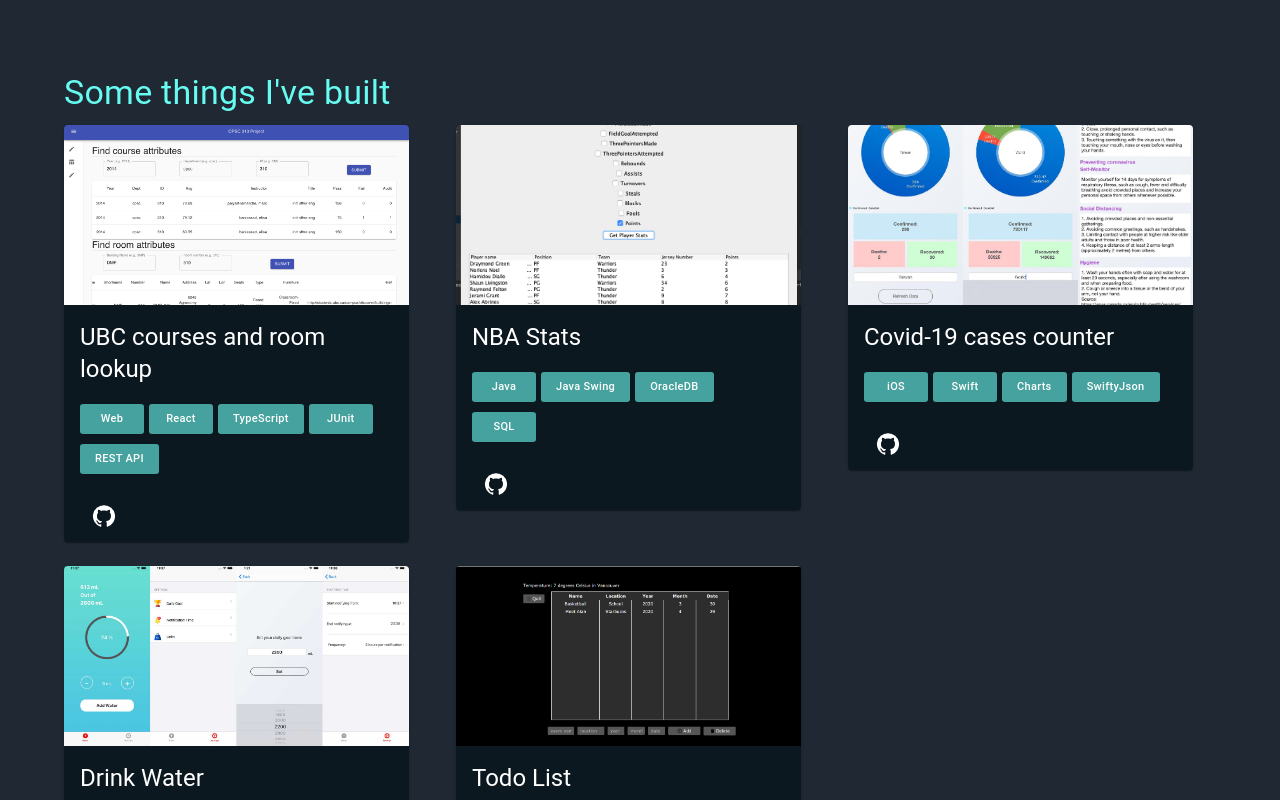
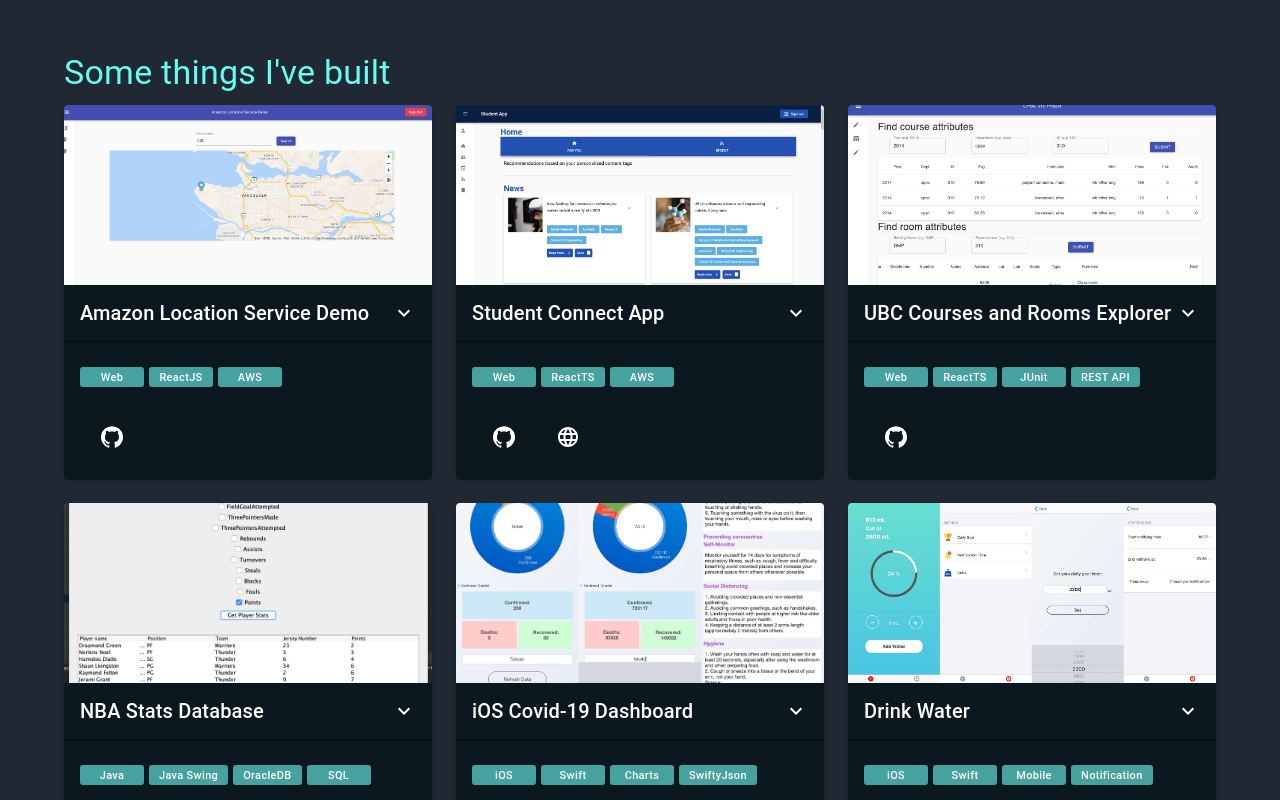
Before and after one commit to edwardchchen/edwardchchen.github.io, a React (Create React App) app: page / in a window 1280 px wide. Shown: the part 1480-2280 px from the top of the page. Built offline with nearby package versions, Linux system fonts and the light colour scheme; no server answers.

Commit message:
project section finished

```diff
--- a/src/components/Sidebar.js
+++ b/src/components/Sidebar.js
@@ -61,7 +61,7 @@
                             </Typography>
                         </Button>
 
-                        <Button sx={{color: "#FFFFFF", '&:hover': {color: '#171515',}}}>
+                        <Button sx={{color: "#FFFFFF", '&:hover': {color: 'gray',}}}>
                             <GitHubIcon fontSize={"large"} onClick={() => window.open(githubLink, "_blank")}/>
                         </Button>
                         <Button sx={{color: "#FFFFFF", '&:hover': {color: '#0077B5',}}}>
@@ -71,9 +71,7 @@
                                 onClick={() => window.open(Resume, "_blank")}>
                             Resume
                         </Button>
-
                     </Toolbar>
-
                 </AppBar>
             </Box>
         </Box>
--- a/src/components/Tag.js
+++ b/src/components/Tag.js
@@ -6,7 +6,7 @@
     border: 0,
     color: 'white',
     height: 20,
-    padding: '15px',
+    padding: '10px',
     marginRight: '5px',
     marginTop: '10px',
     '&:hover': {
--- a/src/components/cards/ProjectCard.js
+++ b/src/components/cards/ProjectCard.js
@@ -1,44 +1,64 @@
 import * as React from 'react';
 import Card from '@mui/material/Card';
-import CardActions from '@mui/material/CardActions';
 import CardContent from '@mui/material/CardContent';
 import CardMedia from '@mui/material/CardMedia';
-import Button from '@mui/material/Button';
 import Typography from '@mui/material/Typography';
-import {IconButton} from "@mui/material";
-import GitHubIcon from '@mui/icons-material/GitHub';
-import IosShareIcon from '@mui/icons-material/IosShare';
 import {Tag} from "../Tag";
+import {Accordion, AccordionDetails, AccordionSummary} from "@mui/material";
+import ExpandMoreIcon from '@mui/icons-material/ExpandMore';
+import GitHubIcon from "@mui/icons-material/GitHub";
+import Button from "@mui/material/Button";
+import LanguageIcon from '@mui/icons-material/Language';
 
 export default function ProjectCard(props) {
     return (
-        <Card sx={{maxWidth: 345, backgroundColor: "#0c181f"}}>
+        <Card sx={{maxWidth: 380, backgroundColor: "#0c181f"}}>
             <CardMedia
                 component="img"
                 height="180"
                 image={props.image}
             />
+            <Accordion sx={{
+                backgroundColor: "transparent",
+                border: "none"
+            }}
+                       align={'left'}>
+                <AccordionSummary
+                    expandIcon={<ExpandMoreIcon style={{color: 'white'}}/>}
+                    aria-controls="panel1a-content"
+                    id="panel1a-header"
+                >
+                    <Typography variant="h6">{props.projectName}</Typography>
+                </AccordionSummary>
+                <AccordionDetails>
+                    <Typography variant="body2">
+                        {props.contents}
+                    </Typography>
+                </AccordionDetails>
+            </Accordion>
+            {/*<Typography gutterBottom align={"left"} variant="h5" component="div" sx={{color: "#FFFFFF"}}>*/}
+            {/*    {props.projectName}*/}
+            {/*</Typography>*/}
+            {/*<Typography variant="body2" color="white">*/}
+            {/*    {props.contents}*/}
+            {/*</Typography>*/}
             <CardContent align={"left"}>
-                <Typography gutterBottom align={"left"} variant="h5" component="div" sx={{color: "#FFFFFF"}}>
-                    {props.projectName}
-                </Typography>
-                <Typography variant="body2" color="white">
-                    {props.contents}
-                </Typography>
+
                 <Tag tags={props.tags}/>
+
             </CardContent>
-            <CardActions>
-                <Button sx={{color: "#FFFFFF", '&:hover': {color: '#171515',}}}>
+            <CardContent align={"left"}>
+                <Button sx={{color: "#FFFFFF", '&:hover': {color: 'gray',}}}>
                     <GitHubIcon size="large" onClick={() => window.open(props.githubLink, "_blank")}/>
                 </Button>
                 {props.externalLink &&
-                    <IconButton size="large" sx={{color: "#FFFFFF"}}>
-                        <IosShareIcon onClick={() => window.open(props.externalLink, "_blank")}/>
-                    </IconButton>
+                    <Button sx={{color: "#FFFFFF", '&:hover': {color: 'gray',}}}>
+                        <LanguageIcon size="large" onClick={() => window.open(props.externalLink, "_blank")}/>
+                    </Button>
                 }
 
+            </CardContent>
 
-            </CardActions>
         </Card>
     );
 }
--- a/src/pages/home/Project.js
+++ b/src/pages/home/Project.js
@@ -7,6 +7,8 @@
 import todoList from "../../assets/projectImages/todoList.png"
 import database_query from "../../assets/projectImages/nba-database-filter-by-players.png"
 import campus_explorer from "../../assets/projectImages/room-explorer-query.png"
+import amazon_location from '../../assets/projectImages/aws-location-screenshot.png'
+import student_connect_app from "../../assets/projectImages/student-connect-app.png"
 
 export default function Project() {
 
@@ -18,34 +20,56 @@
             </Typography>
             <Grid container spacing={3}>
                 <Grid item xs={12} md={4}>
-                    <ProjectCard projectName={"UBC courses and room lookup"}
+                    <ProjectCard projectName={"Amazon Location Service Demo"}
+                                 image={amazon_location}
+                                 contents={"During my internship with the UBC Cloud Innovation Centre, I have helped to develop this project. This is a demo that showcases the many capabilities of Amazon Location Service. With features such as maps, places, routes, and geofencing, it provides a comprehensive look at the capabilities of this powerful service. The app allows users to visualize location information, perform geocoding and reverse geocoding, calculate routes with various transportation and departure options, and create, list, and delete geofences. Whether you're a developer looking to integrate location services into your app or a user interested in exploring the capabilities of Amazon Location Service, this demo is a great way to get started."}
+                                 tags={["Web", "ReactJS", "AWS"]}
+                                 githubLink={"https://github.com/UBC-CIC/Amazon-Location-Service-Demo"}/>
+                </Grid>
+
+                <Grid item xs={12} md={4}>
+                    <ProjectCard projectName={"Student Connect App"}
+                                 image={student_connect_app}
+                                 contents={"During my internship with the UBC Cloud Innovation Centre, I had the opportunity to develop this prototype along with other interns. The project \" connects first-year university students to their preferred activities, clubs, and campus news feeds, tailored to each student’s interest.\" (UBC Cloud Innovation Centre) "}
+                                 tags={["Web", "ReactTS", "AWS"]}
+                                 githubLink={"https://github.com/UBC-CIC/Student-Connect-App"}
+                                 externalLink={"https://cic.ubc.ca/project/ubc-okanagan-student-connect-application/"}/>
+                </Grid>
+
+                <Grid item xs={12} md={4}>
+                    <ProjectCard projectName={"UBC Courses and Rooms Explorer"}
                                  image={campus_explorer}
-                                 contents={""} tags={["Web", "React", "TypeScript", "JUnit", "REST API"]}
+                                 contents={"UBC Courses and Rooms Explorer is a ReactTS based web application. It allows users to access valuable data about courses, including class averages, standard deviations, and fail rates. Additionally, the app provides information about classrooms, such as seating capacity, room type, and descriptions. This app allows the users to make informed decisions about their academic pursuits."}
+                                 tags={["Web", "ReactTS", "JUnit", "REST API"]}
                                  githubLink={"https://github.com/edwardchchen/Campus-explorer"}/>
                 </Grid>
 
                 <Grid item xs={12} md={4}>
-                    <ProjectCard projectName={"NBA Stats"}
+                    <ProjectCard projectName={"NBA Stats Database"}
                                  image={database_query}
-                                 contents={""} tags={["Java", "Java Swing", "OracleDB", "SQL"]}
+                                 contents={"The NBA Stats database is an invaluable resource for anyone interested in the inner workings of the National Basketball Association (NBA). With a backend Oracle SQL database and a JavaSwing frontend, the database provides a wealth of statistical information about teams and players, including averages, 3-pointers attempted and made, steals, and blocks. It is a useful tool for the NBA fans."}
+                                 tags={["Java", "Java Swing", "OracleDB", "SQL"]}
                                  githubLink={"https://github.com/edwardchchen/Basketball-Database-Project"}/>
                 </Grid>
                 <Grid item xs={12} md={4}>
-                    <ProjectCard projectName={"Covid-19 cases counter"}
+                    <ProjectCard projectName={"iOS Covid-19 Dashboard"}
                                  image={covidTracker}
-                                 contents={""} tags={["iOS", "Swift", "Charts", "SwiftyJson"]}
+                                 contents={"This iOS app provides daily data on confirmed cases, deaths, and recoveries from the COVID-19 pandemic. The app allows the user to view these cases by country. It was developed using Swift 5 and has been tested on an iPhone XR running iOS 13.1"}
+                                 tags={["iOS", "Swift", "Charts", "SwiftyJson"]}
                                  githubLink={"https://github.com/edwardchchen/COVID-19-iOS"}/>
                 </Grid>
                 <Grid item xs={12} md={4}>
                     <ProjectCard projectName={"Drink Water"}
                                  image={drinkWater}
-                                 contents={""} tags={["iOS", "Swift", "Mobile", "Notification"]}
+                                 contents={"This iOS app helps users stay hydrated by reminding them to drink water at regular intervals throughout the day. With customizable notifications delivered via the phone's notification center, the app makes it easy for users to stay on track with their hydration goals. Simply set the desired frequency of reminders and the time frame for receiving them, and the app will do the rest!"}
+                                 tags={["iOS", "Swift", "Mobile", "Notification"]}
                                  githubLink={"https://github.com/edwardchchen/DrinkWater"}/>
                 </Grid>
                 <Grid item xs={12} md={4}>
                     <ProjectCard projectName={"Todo List"}
                                  image={todoList}
-                                 contents={""} tags={["Java", "JavaFx", "JUnit", "OpenWeather API"]}
+                                 contents={"The Todolist application is a simple yet effective tool for managing and organizing tasks. Written in Java, the app uses a JavaFx frontend to display upcoming tasks added by the user. "}
+                                 tags={["Java", "JavaFx", "JUnit", "OpenWeather API"]}
                                  githubLink={"https://github.com/edwardchchen/ToDoList"}/>
                 </Grid>
 
```
Also changed, not shown: src/assets/projectImages/aws-location-screenshot.png (added), src/assets/projectImages/student-connect-app.png (added).
